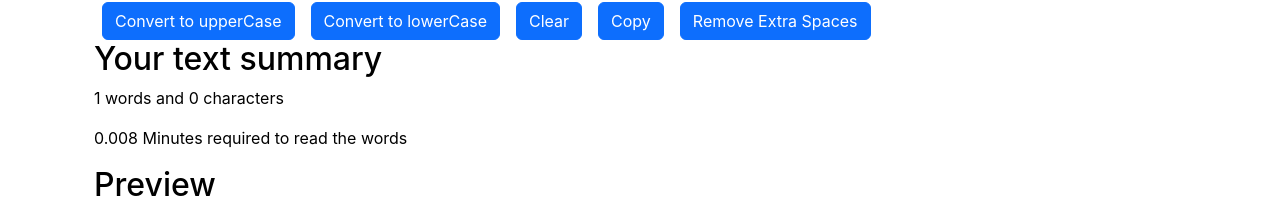
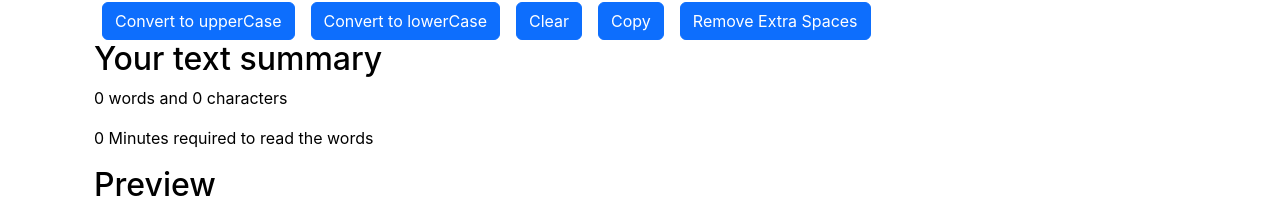
Before and after one commit to Aayushh1003/my-textutils, a React (Create React App) app: page / in a window 1280 px wide. Shown: the part 348-548 px from the top of the page. Built offline with nearby package versions, Linux system fonts and the light colour scheme.

Commit message:
third commit

```diff
--- a/src/components/TextForm.js
+++ b/src/components/TextForm.js
@@ -53,7 +53,7 @@ export default function TextForm(props) {
             <h1>{props.heading}</h1>
             <div className="mb-3">
                 {/* <label for="myBox" className="form-label">Example textarea</label> */}
-                <textarea className="form-control" id="myBox" rows="8" value={text} onChange={handleOnChange}  style={{backgroundColor: props.mode==="dark"?"grey":"white",
+                <textarea className="form-control" id="myBox" rows="8" value={text} onChange={handleOnChange}  style={{backgroundColor: props.mode==="dark"?"#042734":"white",
             color:props.mode==="dark"?"white":"black"}}></textarea>
             </div>
             <button className="btn btn-primary mx-2" onClick={handleUpClick}>Convert to upperCase</button>
@@ -65,8 +65,8 @@ export default function TextForm(props) {
 
         <div className="container"  style={{color:props.mode==="dark"?"white":"black"}}>
             <h2>Your text summary</h2>
-            <p>{text.split(" ").length} words and {text.length} characters</p>
-            <p> {0.008*text.split(" ").length} Minutes required to read the words</p>
+            <p>{text.split(" ").filter((element)=>{element.length!=0}).length} words and {text.length} characters</p>
+            <p> {0.008*text.split(" ").filter((element)=>{element.length!=0}).length} Minutes required to read the words</p>
             <h2>Preview</h2>
             <p>{text.length>0?text:"Enter your text in the box above to preview it here"}</p>
         </div>
```
